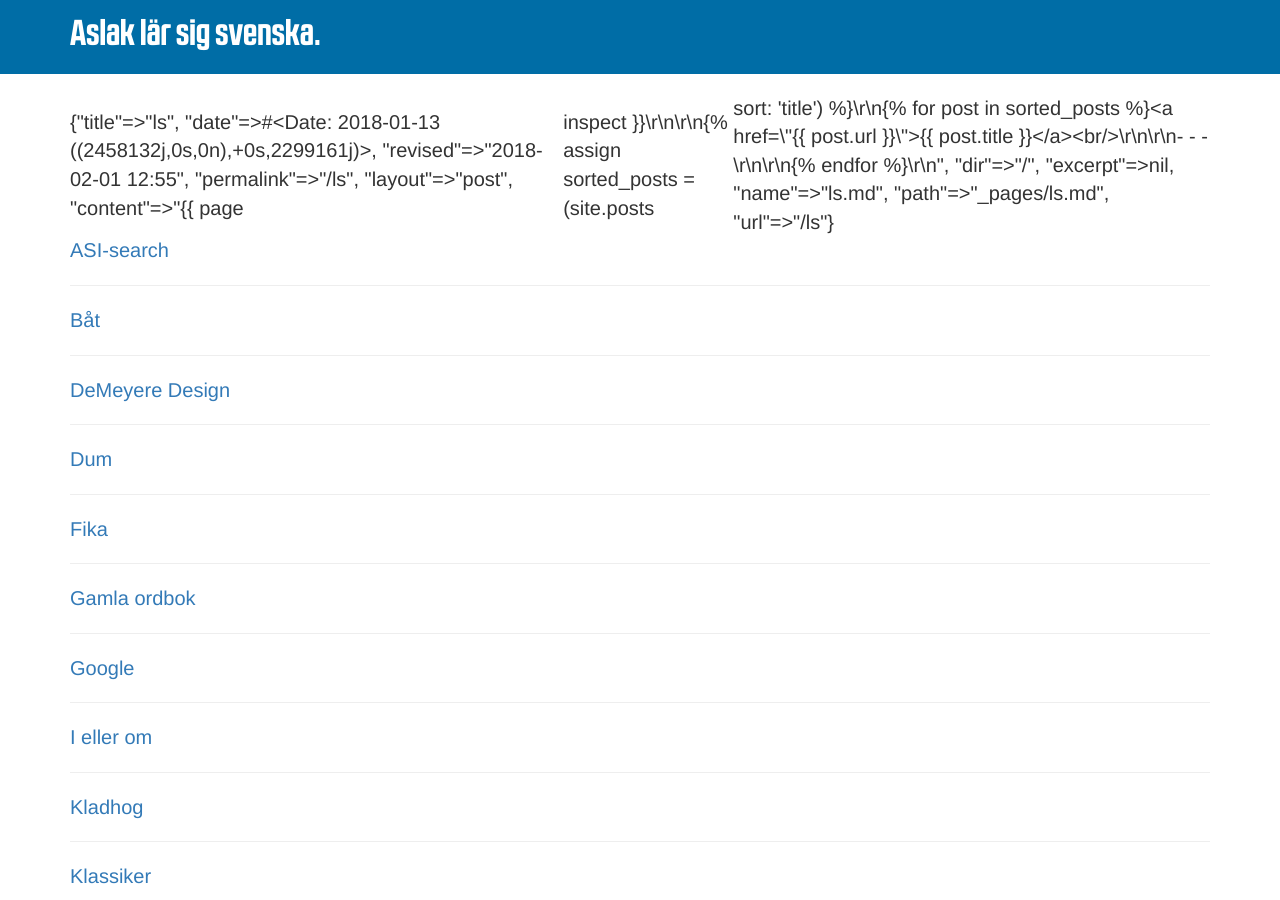
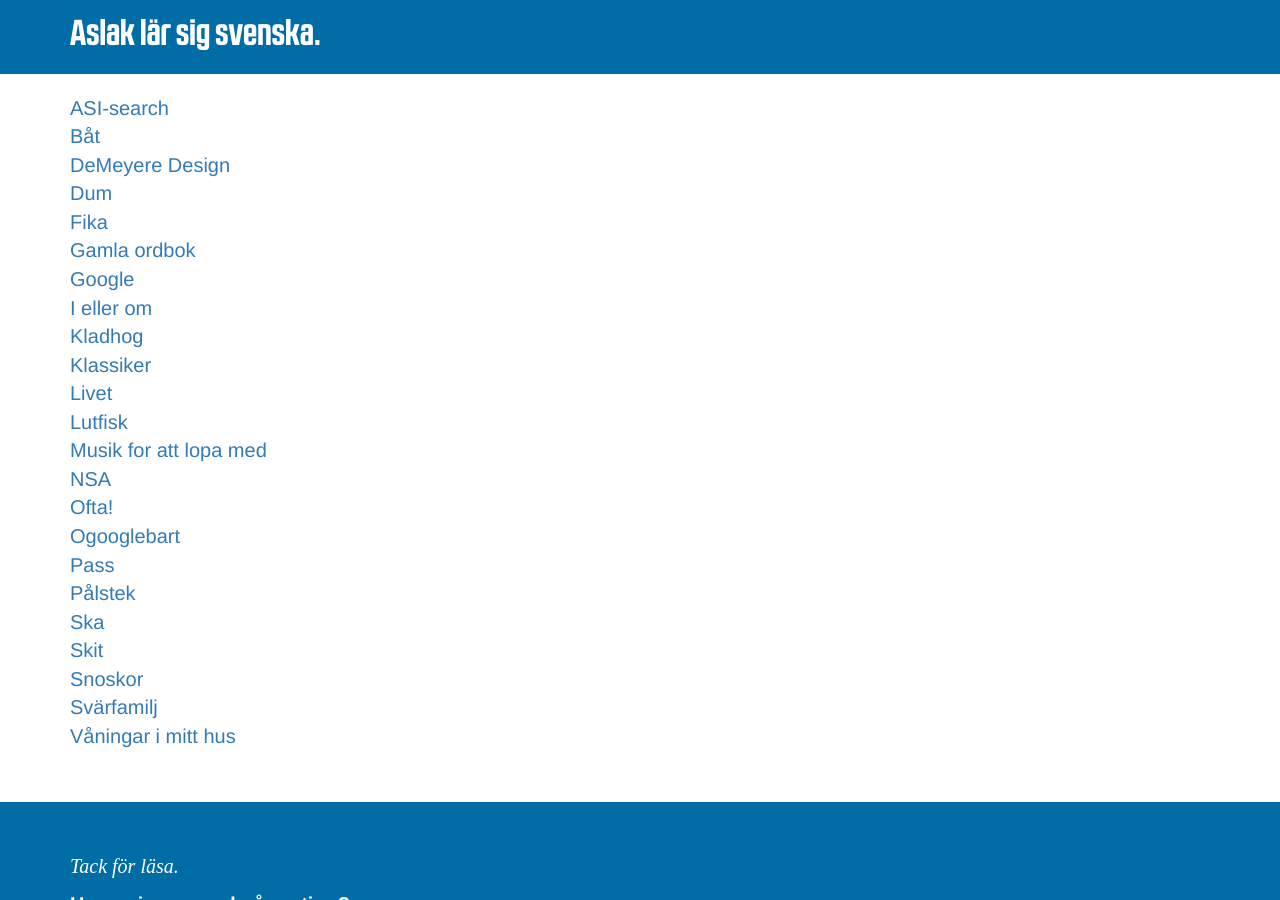
Before and after one commit to demeyere/aslak.se, a Jekyll site: the page built from _pages/ls.md, in a window 1280 px wide and 900 px high. Built offline with Jekyll 4.4.1, drawn with Linux system fonts in a browser that asks for light colours.

Commit message:
revert debugging

```diff
--- a/_pages/ls.md
+++ b/_pages/ls.md
@@ -6,11 +6,6 @@ permalink: /ls
 layout: post
 ---
 
-{{ page | inspect }}
-
 {% assign sorted_posts = (site.posts | sort: 'title') %}
 {% for post in sorted_posts %}<a href="{{ post.url }}">{{ post.title }}</a><br/>
-
-- - -
-
 {% endfor %}
```
